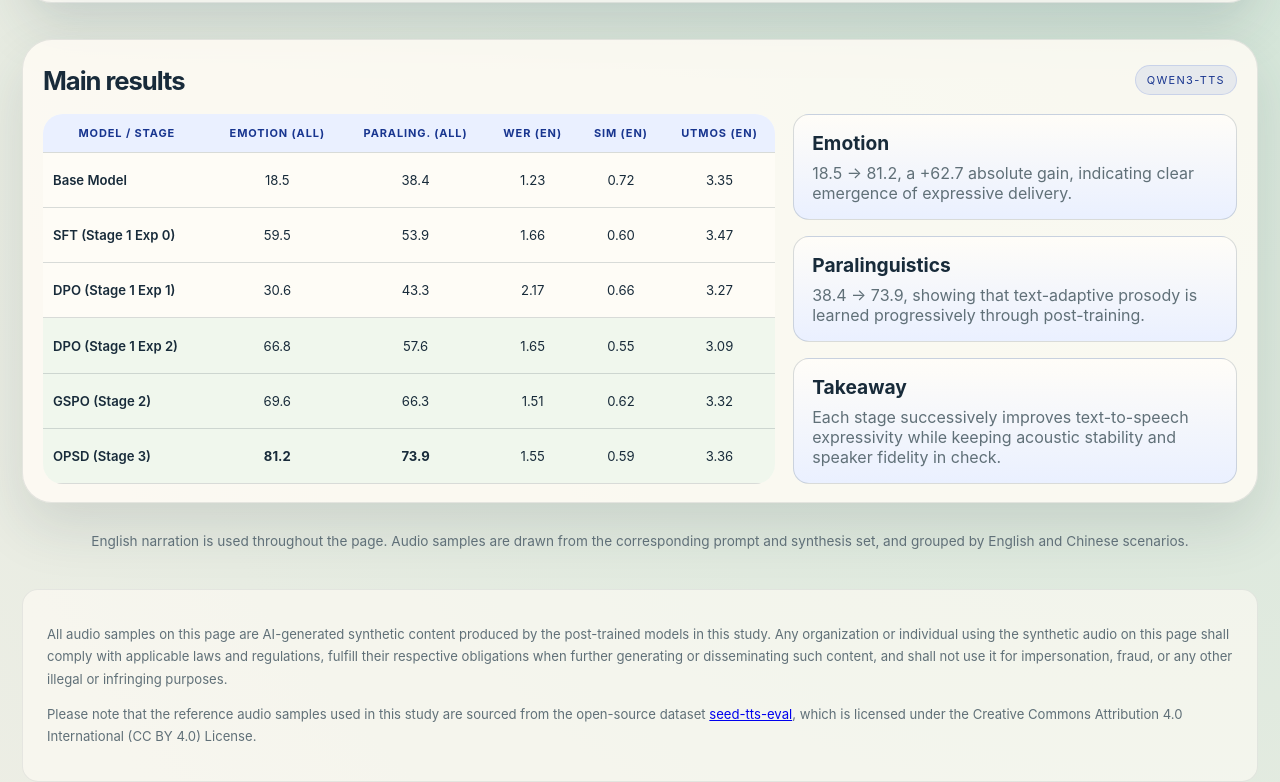
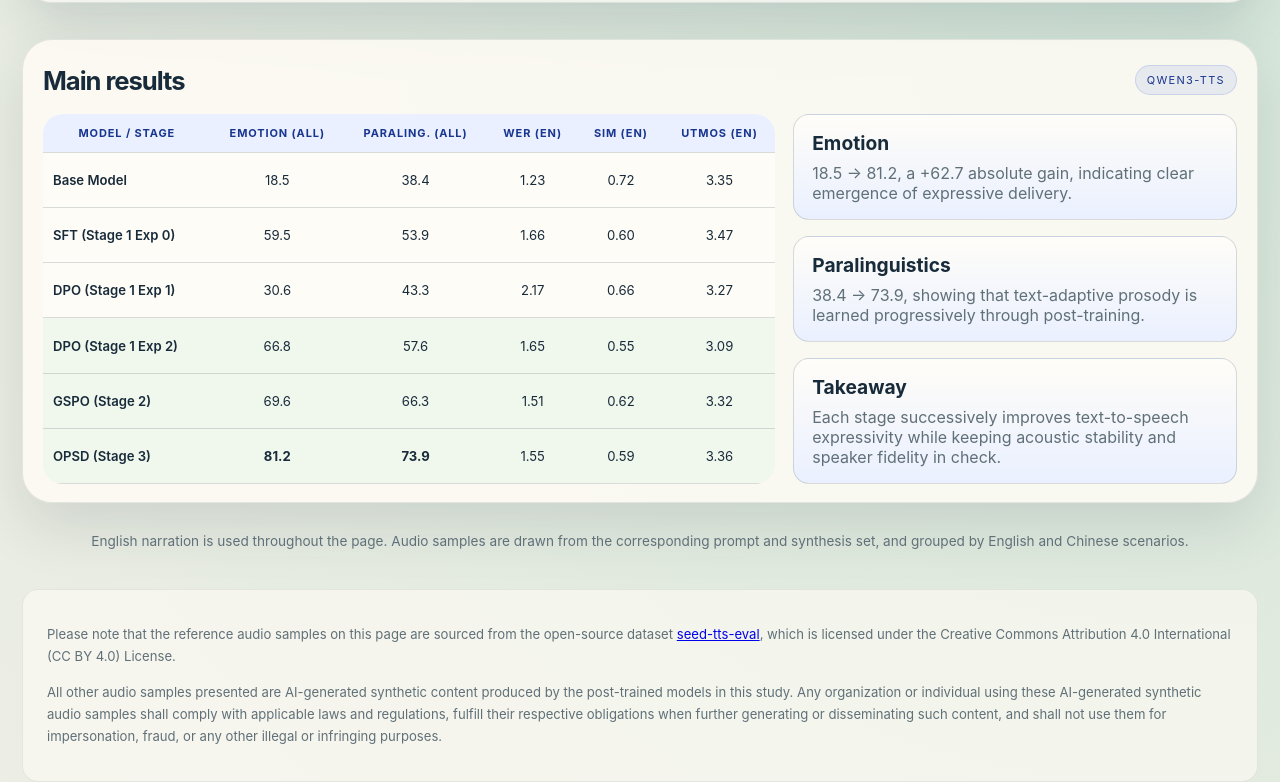
Before and after one commit to hujingbin1/TTS-Post-Train, a plain HTML site: page index.html in a window 1280 px wide. Shown: the part 6802-7584 px from the top of the page. Drawn offline with Linux system fonts and the light colour scheme.

Commit message:
Update index.html

```diff
--- a/index.html
+++ b/index.html
@@ -664,10 +664,10 @@
 
       <div class="disclaimer">
         <p>
-        All audio samples on this page are AI-generated synthetic content produced by the post-trained models in this study. Any organization or individual using the synthetic audio on this page shall comply with applicable laws and regulations, fulfill their respective obligations when further generating or disseminating such content, and shall not use it for impersonation, fraud, or any other illegal or infringing purposes.
+          Please note that the reference audio samples on this page are sourced from the open-source dataset <a href="https://huggingface.co/datasets/zhaochenyang20/seed-tts-eval" target="_blank" rel="noopener noreferrer">seed-tts-eval</a>, which is licensed under the Creative Commons Attribution 4.0 International (CC BY 4.0) License.
         </p>
         <p>
-          Please note that the reference audio samples used in this study are sourced from the open-source dataset <a href="https://huggingface.co/datasets/zhaochenyang20/seed-tts-eval" target="_blank" rel="noopener noreferrer">seed-tts-eval</a>, which is licensed under the Creative Commons Attribution 4.0 International (CC BY 4.0) License.
+          All other audio samples presented are AI-generated synthetic content produced by the post-trained models in this study. Any organization or individual using these AI-generated synthetic audio samples shall comply with applicable laws and regulations, fulfill their respective obligations when further generating or disseminating such content, and shall not use them for impersonation, fraud, or any other illegal or infringing purposes.
         </p>
       </div>
 
```
